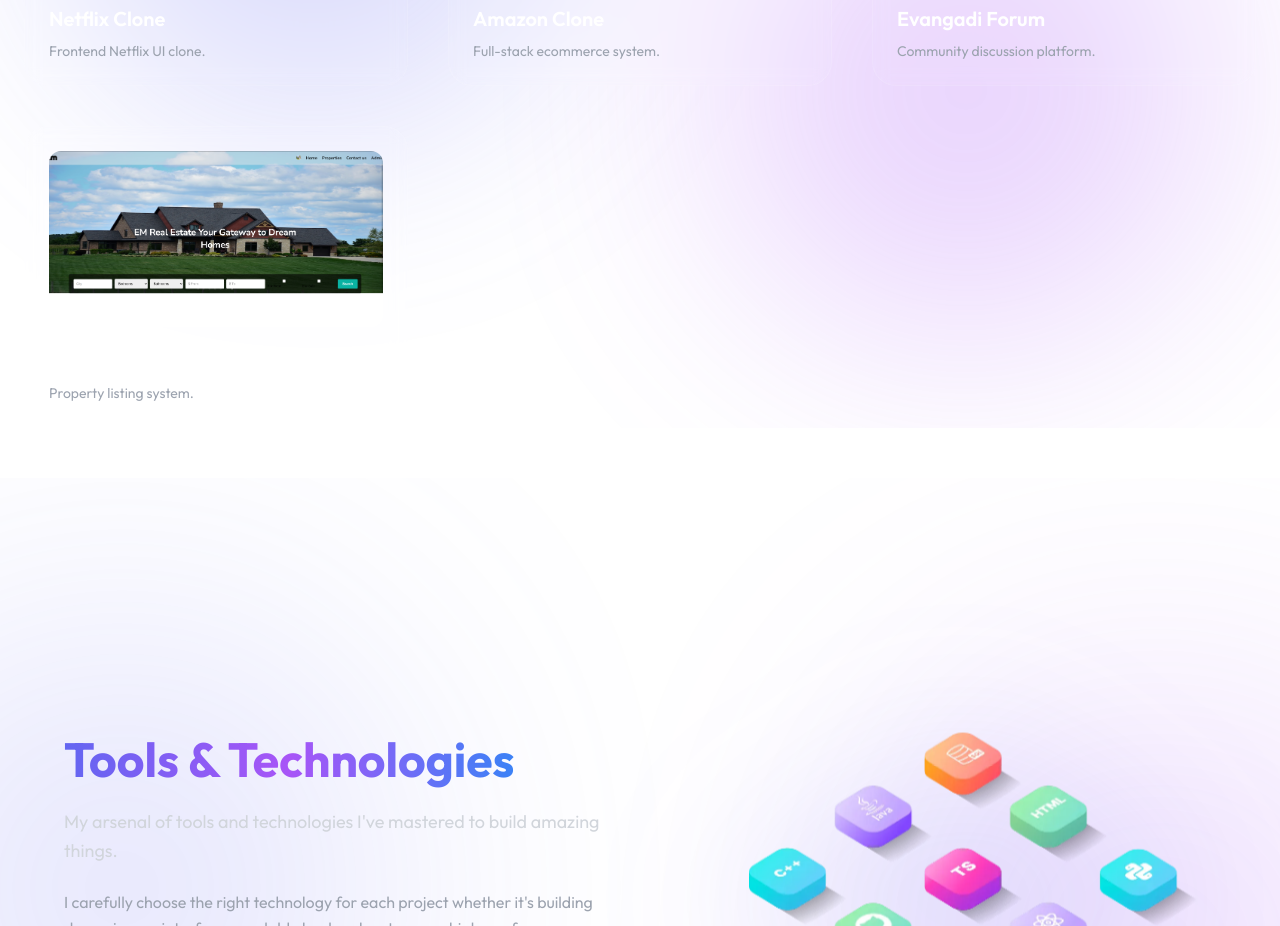
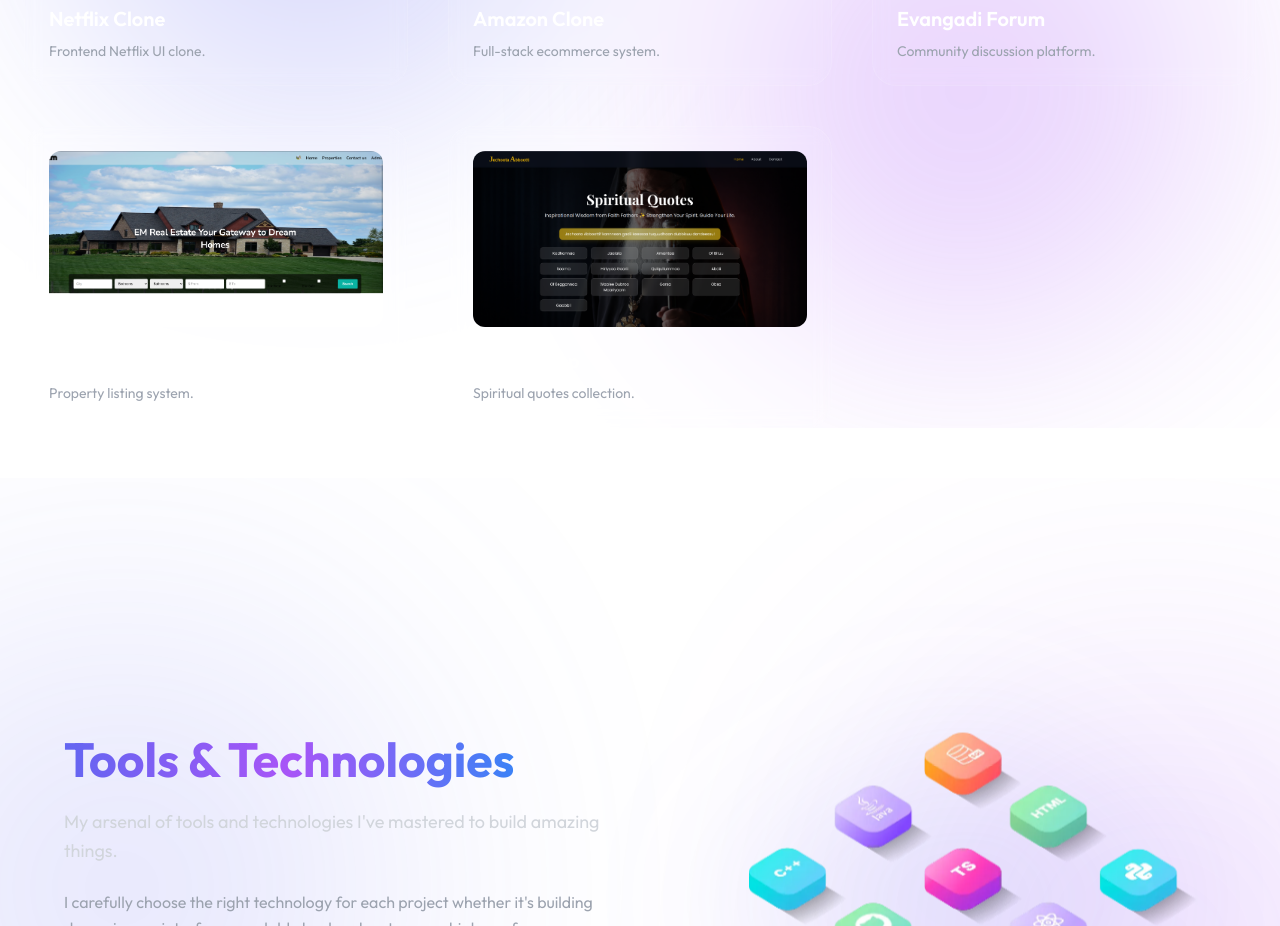
Before and after one commit to Moges741/my-new-portfolio, a Nuxt app in the folder portfolioNaa/: page / in a window 1280 px wide. Shown: the part 3200-4126 px from the top of the page. Built offline with nearby package versions, Linux system fonts and the light colour scheme.

Commit message:
added project

```diff
--- a/portfolioNaa/app/components/Navbar.vue
+++ b/portfolioNaa/app/components/Navbar.vue
@@ -1,6 +1,6 @@
 <script setup>
 import { ref } from 'vue';
-import { Github } from "lucide-vue-next"
+import { Github } from "lucide-vue-next";
 const isOpen = ref(false)
 const toggleMenu = () => {
   isOpen.value = !isOpen.value;
--- a/portfolioNaa/app/composables/useProjects.js
+++ b/portfolioNaa/app/composables/useProjects.js
@@ -2,6 +2,7 @@ import netflix from "@/assets/images/Netflix.png"
 import amazon from "@/assets/images/amazon.png"
 import forum from "@/assets/images/forum.png"
 import realEstate from "@/assets/images/realestate.png"
+import Quotes from "@/assets/images/Quotes.png"
 
 export const projects = [
   {
@@ -47,5 +48,16 @@ export const projects = [
     image: realEstate,
     github_link: "https://github.com/Moges741/realestate1",
     live_link: "https://emrealestate.vercel.app/"
+  },
+  {
+    id: 5,
+    title: "Quotes App",
+    short: "Spiritual quotes collection.",
+    description:
+      "Quotes app with a collection of spiritual quotes, categorized by themes, and a user-friendly interface.",
+    category: "frontend",
+    image: Quotes,
+    github_link: "https://github.com/Moges741/Jechoota-Abbootti",
+    live_link: "https://jechoota-abbootti.vercel.app/"
   }
 ]
--- a/portfolioNaa/app/pages/index.vue
+++ b/portfolioNaa/app/pages/index.vue
@@ -11,6 +11,7 @@ onMounted(() => {
   setTimeout(() => {
     show.value = true
   }, 300)
+
 })
 const tools = [
   "HTML",
@@ -67,8 +68,8 @@ const tools = [
     <div class="marquee-wrapper mt-8">
   <div class="marquee-track">
     <div
-      v-for="(tool,index) in [...tools, ...tools]"
-      :key="index"
+      v-for="(tool) in [...tools, ...tools]"
+
       class="tool-slide"
     >
       {{ tool }}
--- a/portfolioNaa/app/pages/projects/[id].vue
+++ b/portfolioNaa/app/pages/projects/[id].vue
@@ -3,7 +3,7 @@ import ParallaxBackground from "~/components/ParallaxBackground.vue"
 import { projects } from "../..//composables/useProjects.js";
 import { useRoute } from "vue-router"
 
-const route = useRoute()
+const route = useRoute();
 const id = Number(route.params.id)
 
 const project = projects.find(p => p.id === id)
```
Also changed, not shown: portfolioNaa/app/assets/images/Quotes.png (added).
